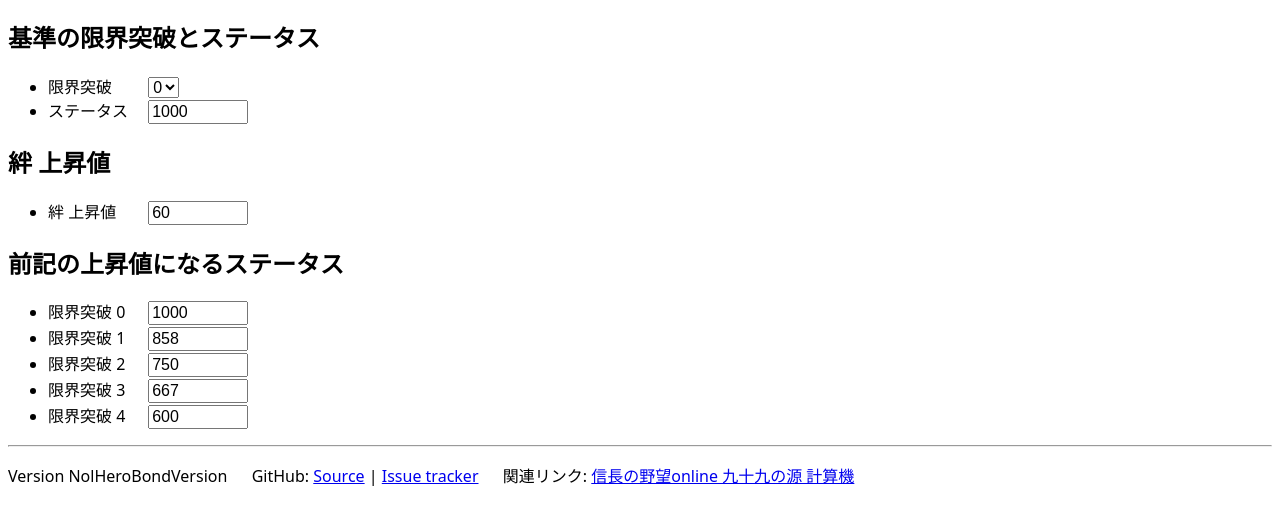
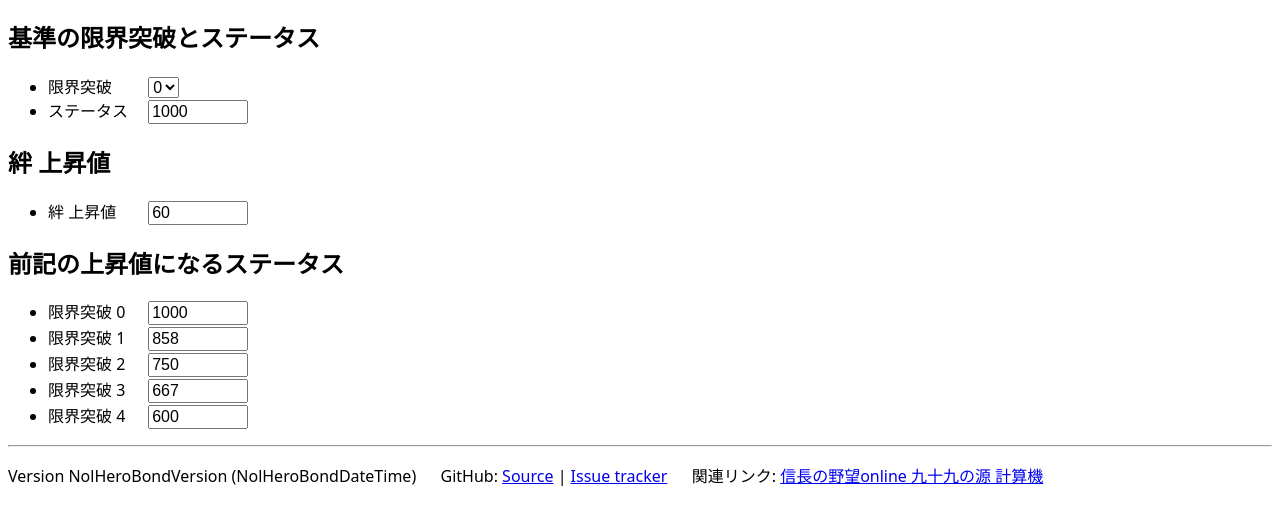
Before and after one commit to MinoruSekine/nol_hero_bond, a website with bundled scripts: page index.html in a window 1280 px wide. Shown: the part 70-594 px from the top of the page. Built offline with nearby package versions, Linux system fonts and the light colour scheme.

Commit message:
feat: Added last modified date/time to footer area. (#71)

```diff
--- a/index.html
+++ b/index.html
@@ -67,7 +67,7 @@
 
     <p>
       <span class="footer-element">
-        Version NolHeroBondVersion
+        Version NolHeroBondVersion (NolHeroBondDateTime)
       </span>
       &emsp;
       <span class="footer-element">
```
Also changed, not shown: 1 other file.
